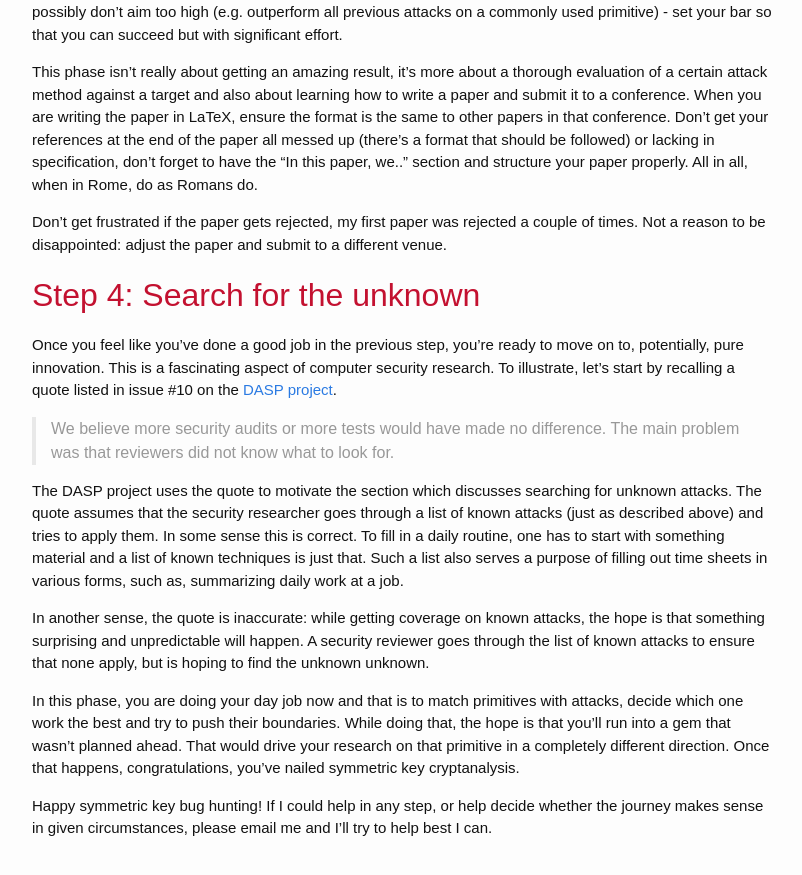
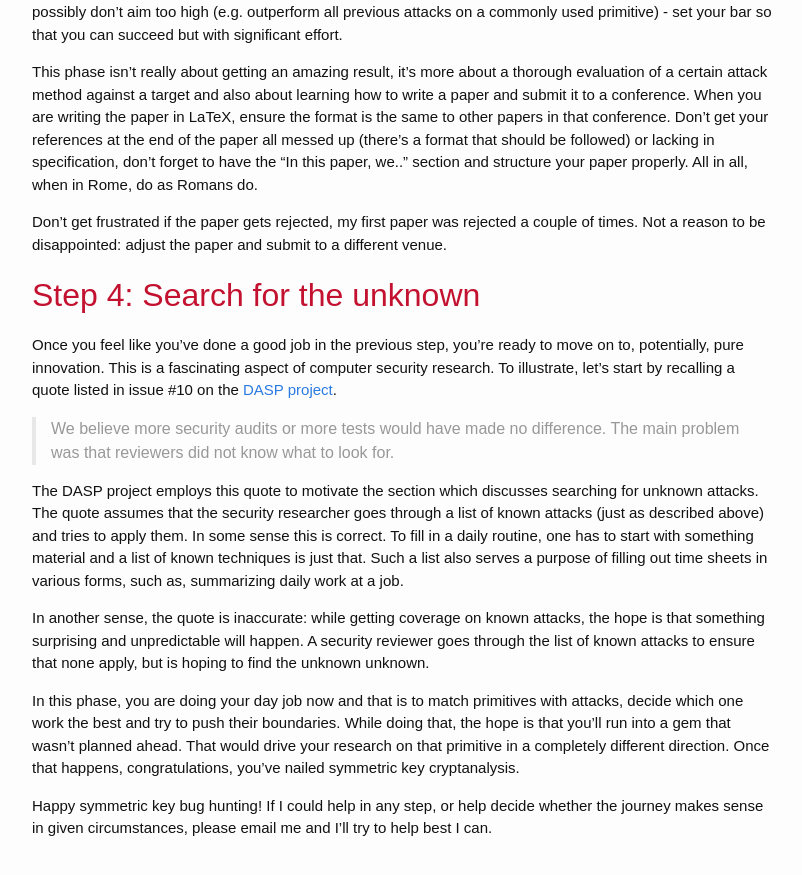
Before and after one commit to akircanski/akircanski.github.io, a Jekyll site: the page built from _posts/2021-04-27-symmetric-key-cryptanalysis-howto.markdown, in a window 1280 px wide and 900 px high, scrolled down 2773 px. Shown: the top 875 px of the window, without its empty margins (238-1040 px from the left). Built offline with Jekyll 4.4.1, drawn with Linux system fonts in a browser that asks for light colours.

```diff
--- a/_posts/2021-04-27-symmetric-key-cryptanalysis-howto.markdown
+++ b/_posts/2021-04-27-symmetric-key-cryptanalysis-howto.markdown
@@ -151,7 +151,7 @@ To illustrate, let's start by recalling a quote listed in issue #10 on the [DASP
 
 > We believe more security audits or more tests would have made no difference. The main problem was that reviewers did not know what to look for.
 
-The DASP project uses the quote to motivate the section which discusses searching for unknown attacks.
+The DASP project employs this quote to motivate the section which discusses searching for unknown attacks.
 The quote assumes that the security researcher goes through a list of known attacks (just as described above)
 and tries to apply them. In some sense this is correct. To fill in a daily routine, one has to start
 with something material and a list of known techniques is just that. Such a list also serves a purpose
```
Also changed, not shown: favicon.ico (deleted).
